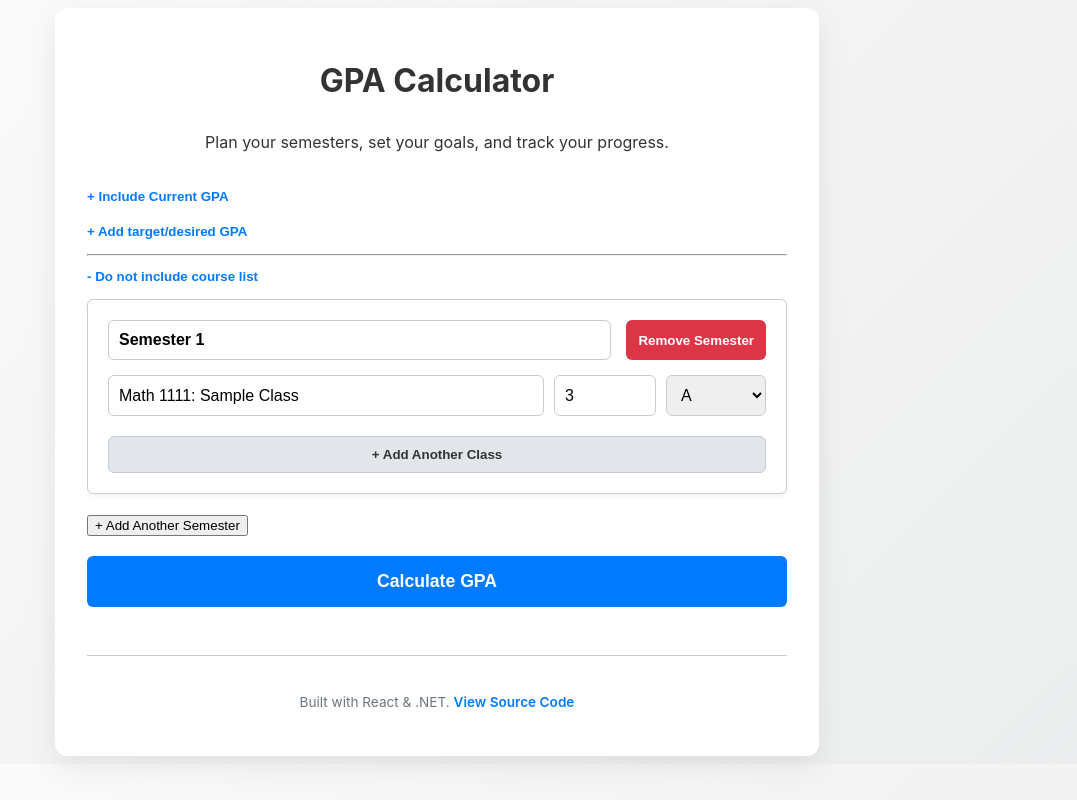
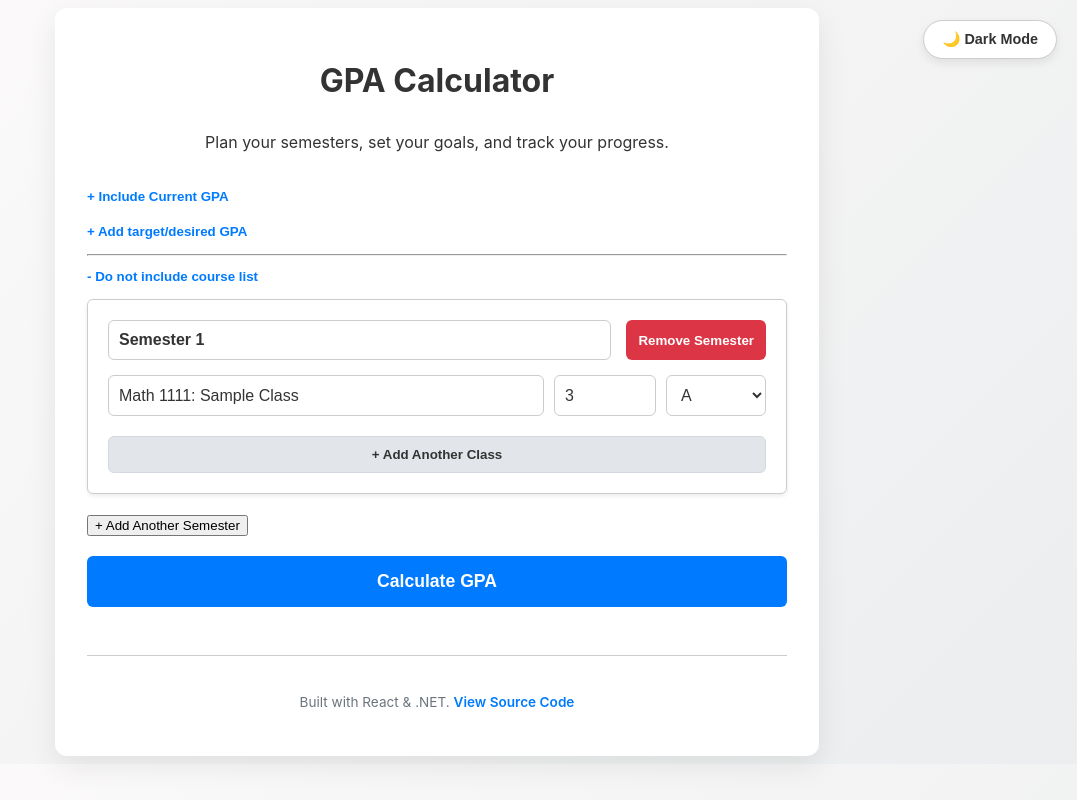
Before and after one commit to robbobthecorncob1/GpaCalculator, a React (Vite) app: page / in a window 1280 px wide. Shown: the whole page, without its empty margins (203-1280 px from the left). Built offline with nearby package versions, Linux system fonts and the light colour scheme.

Commit message:
Added dark mode

```diff
--- a/src/App.tsx
+++ b/src/App.tsx
@@ -1,13 +1,32 @@
+import { useEffect, useState } from 'react';
 import GpaDashboard from './components/GpaDashboard';
 
 /**
  * The main application component.
- * Acts as the top-level wrapper for the layout and routing.
+ * Acts as the top-level wrapper for the layout and routing. Contains the dark/light mode button.
  */
 function App() {
+  const [isDark, setIsDark] = useState(() => {
+    return localStorage.getItem('theme') === 'dark';
+  });
+
+  useEffect(() => {
+    if (isDark) {
+      document.documentElement.setAttribute('data-theme', 'dark');
+      localStorage.setItem('theme', 'dark');
+    } else {
+      document.documentElement.removeAttribute('data-theme');
+      localStorage.setItem('theme', 'light');
+    }
+  }, [isDark]);
 
   return (
-    <GpaDashboard/>
+    <>
+      <button className="themeToggle" onClick={() => setIsDark(!isDark)}>
+        {isDark ? '☀️ Light Mode' : '🌙 Dark Mode'}
+      </button>
+      <GpaDashboard/>
+    </>
   )
 }
 
--- a/src/components/CourseList.module.scss
+++ b/src/components/CourseList.module.scss
@@ -3,12 +3,12 @@
 
 /// Main container for a single semester or group of courses.
 .courseBlock {
-  background: white;
-  border: 1px solid $border-color;
+  background: var(--bg-card);
+  border: 1px solid var(--border-color);
   border-radius: $border-radius;
   padding: 20px;
   margin-bottom: 20px;
-  box-shadow: 0 2px 4px rgba(0,0,0,0.05);
+  box-shadow: 0 2px 4px var(--shadow-color);
 }
 
 /// Header section containing the semester/block title input.
@@ -54,17 +54,21 @@
   @include btn-base;
   padding: 8px 12px;
   color: white;
-  background-color: $danger-red;
-  &:hover { background-color: color.adjust($danger-red, $lightness: -10%); }
+  background-color: var(--danger-red);
+  &:hover {
+    background-color: var(--danger-red-hover);
+  }
 }
 
 /// Button to add a new course to the current block.
 .btnAdd {
   @include btn-base;
-  background-color: $light-gray;
-  border: 1px solid color.adjust($light-gray, $lightness: -10%);
-  color: #333;
+  background-color: var(--light-gray);
+  border: 1px solid var(--light-gray-border);
+  color: var(--text-primary);
   width: 100%;
   margin-top: 10px;
-  &:hover { background-color: color.adjust($light-gray, $lightness: -10%); }
+  &:hover {
+    background-color: var(--light-gray-hover);
+  }
 }
--- a/src/components/GpaDashboard.module.scss
+++ b/src/components/GpaDashboard.module.scss
@@ -7,15 +7,15 @@
   margin: 0 auto;
   padding: 2rem;
   font-family: 'Inter', sans-serif;
-  background: white;
+  background: var(--bg-card);
   border-radius: 12px;
-  box-shadow: 0 10px 30px rgba(0, 0, 0, 0.08); /* A beautiful, soft shadow */
+  box-shadow: 0 10px 30px var(--shadow-color);
 }
 
 /// Typography basics
 h1, .shortDesc {
   text-align: center;
-  color: #333;
+  color: var(--text-primary);
   margin-bottom: 2rem;
 }
 
@@ -23,7 +23,7 @@ h1, .shortDesc {
 .btnToggle {
   @include btn-base;
   background: none;
-  color: $primary-blue;
+  color: var(--primary-blue);
   padding: 5px 0;
   margin-bottom: 10px;
   display: block;
@@ -42,7 +42,7 @@ h1, .shortDesc {
     gap: 5px;
     flex: 1;
 
-    label { font-weight: 600; font-size: 0.9rem; color: #555; }
+    label { font-weight: 600; font-size: 0.9rem; color: var(--text-secondary); }
     input { @include form-control; }
   }
 }
@@ -50,14 +50,14 @@ h1, .shortDesc {
 /// Primary action button to trigger the API calculation
 .btnCalculate {
   @include btn-base;
-  background-color: $primary-blue;
+  background-color: var(--primary-blue);
   color: white;
   width: 100%;
   padding: 15px;
   font-size: 1.1rem;
   margin-top: 20px;
 
-  &:hover:not(:disabled) { background-color: color.adjust($primary-blue, $lightness: -10%); }
+  &:hover:not(:disabled) { background-color: var(--primary-blue-hover); }
   &:disabled {
     background-color: #6c757d;
     cursor: not-allowed;
@@ -69,8 +69,8 @@ h1, .shortDesc {
 .btnAddBlock {
   @include btn-base;
   background-color: transparent;
-  border: 2px dashed $border-color;
-  color: #555;
+  border: 2px dashed var(--border-color);
+  color: var(--text-secondary);
   width: 100%;
   padding: 15px;
   &:hover { background-color: #f8f9fa; border-color: #999; }
@@ -83,21 +83,23 @@ h1, .shortDesc {
 .resultsBox {
   margin-top: 30px;
   padding: 25px;
-  background-color: #f8f9fa;
+  background-color: var(--bg-secondary);
   border-radius: $border-radius;
-  border: 1px solid color.adjust($border-color, $lightness: -10%);
+  border: 1px solid var(--border-color-darker);
   text-align: center;
 
-  h2 { margin: 0 0 10px 0; color: $primary-blue; }
+  h2 {
+    margin: 0 0 10px 0; color: var(--primary-blue);
+  }
 }
 
 /// Container for the target GPA goals
 .targetResultsBox {
   margin-top: 20px;
   padding-top: 20px;
-  border-top: 1px solid $border-color;
+  border-top: 1px solid var(--border-color);
 
-  h2 { color: #28a745; }
+  h2 { color: var(--success-green); }
 }
 
 // --- Footer ---
@@ -106,13 +108,13 @@ h1, .shortDesc {
 .footer {
   margin-top: 3rem;
   padding-top: 1.5rem;
-  border-top: 1px solid $border-color;
+  border-top: 1px solid var(--border-color);
   text-align: center;
   font-size: 0.85rem;
   color: #6c757d;
 
   a {
-    color: $primary-blue;
+    color: var(--primary-blue);
     text-decoration: none;
     font-weight: 600;
 
--- a/src/components/TargetPlanner.module.scss
+++ b/src/components/TargetPlanner.module.scss
@@ -5,10 +5,10 @@
 .plannerContainer {
   display: flex;
   gap: 15px;
-  background-color: #f8f9fa;
+  background-color: var(--bg-secondary);
   padding: 15px;
   border-radius: $border-radius;
-  border: 1px dashed $border-color;
+  border: 1px dashed var(--border-color);
   margin-bottom: 20px;
 }
 
@@ -22,7 +22,7 @@
   label {
     font-size: 0.9rem;
     font-weight: 600;
-    color: #555;
+    color: var(--text-secondary);
   }
 
   input {
--- a/src/main.scss
+++ b/src/main.scss
@@ -1,5 +1,78 @@
-// -- GLOBAL STYLES ---
-/// Applies a subtle, modern gradient to the entire browser window
+:root {
+  /* Light Theme Variables */
+  --bg-body: linear-gradient(135deg, #fdfbfb 0%, #ebedee 100%);
+  --bg-card: #ffffff;
+  --bg-secondary: #f8f9fa;
+  --text-primary: #333333;
+  --text-secondary: #555555;
+  --border-color: #ccc;
+  --border-color-darker: #b3b3b3;
+  --shadow-color: rgba(0, 0, 0, 0.08);
+
+  --primary-blue: #007bff;
+  --primary-blue-hover: #0056b3;
+  --success-green: #28a745;
+  --danger-red: #dc3545;
+  --danger-red-hover: #c82333;
+  --light-gray: #e2e6ea;
+  --light-gray-hover: #dae0e5;
+  --light-gray-border: #d3d9df;
+}
+
+[data-theme='dark'] {
+  /* Dark Theme Overrides */
+  --bg-body: linear-gradient(135deg, #121212 0%, #1a1a1a 100%);
+  --bg-card: #242424;
+  --bg-secondary: #2f2f2f;
+  --text-primary: #f1f1f1;
+  --text-secondary: #bbbbbb;
+  --border-color: #444;
+  --border-color-darker: #333;
+  --shadow-color: rgba(0, 0, 0, 0.4);
+
+  --primary-blue: #3f8cff;
+  --primary-blue-hover: #1a71ff;
+  --success-green: #34d058;
+  --danger-red: #e74c3c;
+  --danger-red-hover: #c0392b;
+  --light-gray: #3a3a3a;
+  --light-gray-hover: #4a4a4a;
+  --light-gray-border: #555555;
+}
+
 body {
-    background: linear-gradient(135deg, #fdfbfb 0%, #ebedee 100%);
+  background: var(--bg-body);
+  color: var(--text-primary);
+  transition: background 0.3s ease, color 0.3s ease;
 }
+
+.themeToggle {
+  position: absolute;
+  top: 20px;
+  right: 20px;
+  display: flex;
+  align-items: center;
+  gap: 8px;
+  padding: 10px 18px;
+  border-radius: 30px;
+  border: 1px solid var(--border-color);
+  background-color: var(--bg-card);
+  color: var(--text-primary);
+  font-weight: 600;
+  font-size: 0.9rem;
+  cursor: pointer;
+  box-shadow: 0 4px 10px var(--shadow-color);
+  transition: all 0.3s ease;
+  z-index: 1000;
+
+  &:hover {
+    transform: translateY(-3px);
+    box-shadow: 0 6px 15px var(--shadow-color);
+    border-color: var(--primary-blue);
+    color: var(--primary-blue);
+  }
+
+  &:active {
+    transform: translateY(0);
+  }
+}
--- a/src/styles/_variables.scss
+++ b/src/styles/_variables.scss
@@ -1,41 +1,25 @@
 @use "sass:color";
 
 // --- Variables ---
-
-/// Standard border color for form inputs and containers.
-/// @type Color
-$border-color: #ccc;
 
 /// Standard border radius for UI elements.
 /// @type Number
 $border-radius: 6px;
 
-/// Main brand color used for primary actions and highlights.
-/// @type Color
-$primary-blue: #007bff;
-
-/// Used for destructive actions (e.g., remove buttons) and errors.
-/// @type Color
-$danger-red: #dc3545;
-
-/// Used for secondary actions, borders, and subtle backgrounds.
-/// @type Color
-$light-gray: #e2e6ea;
-
-
 // --- Mixins ---
 
-/// Standard form control styling.
-/// Applies consistent padding, borders, and focus states across all inputs.
-/// @output CSS properties for padding, border, border-radius, font-size, and pseudo-class `:focus`.
 @mixin form-control {
   padding: 10px;
-  border: 1px solid $border-color;
-  border-radius: $border-radius;
+  border: 1px solid var(--border-color);
+  border-radius: 6px;
+  background-color: var(--bg-card); /* Added for dark mode */
+  color: var(--text-primary);       /* Added for dark mode */
   font-size: 1rem;
   outline: none;
+  transition: border-color 0.2s ease, background-color 0.2s ease;
+
   &:focus {
-    border-color: $primary-blue;
+    border-color: var(--primary-blue);
   }
 }
 
@@ -45,8 +29,8 @@ $light-gray: #e2e6ea;
 @mixin btn-base {
   padding: 10px 20px;
   cursor: pointer;
-  border-radius: $border-radius;
+  border-radius: 6px;
   border: none;
   font-weight: 600;
-  transition: background-color 0.2s ease;
+  transition: background-color 0.2s ease, color 0.2s ease;
 }
```
